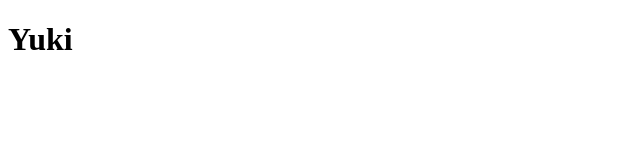
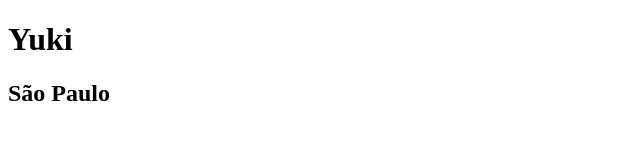
Before and after one commit to viniciusarauzx/teste, a plain HTML site: page index.html in a window 1280 px wide. Shown: the whole page, without its empty margins (0-640 px from the left). Drawn offline with Linux system fonts and the light colour scheme.

Commit message:
mais um titulo

```diff
--- a/index.html
+++ b/index.html
@@ -7,5 +7,6 @@
 </head>
 <body>
     <h1>Yuki</h1>
+    <h2>São Paulo</h2>
 </body>
 </html>
```
